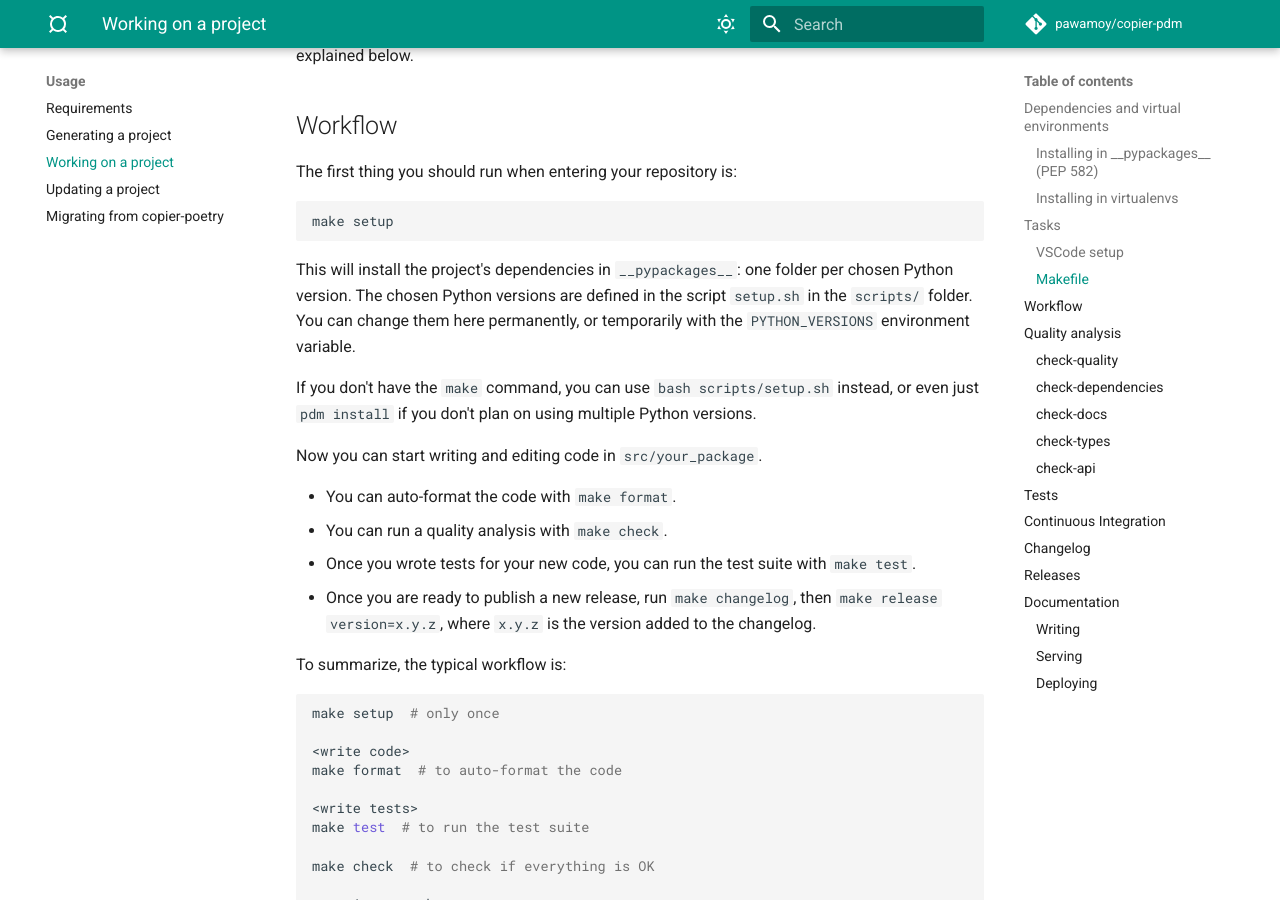
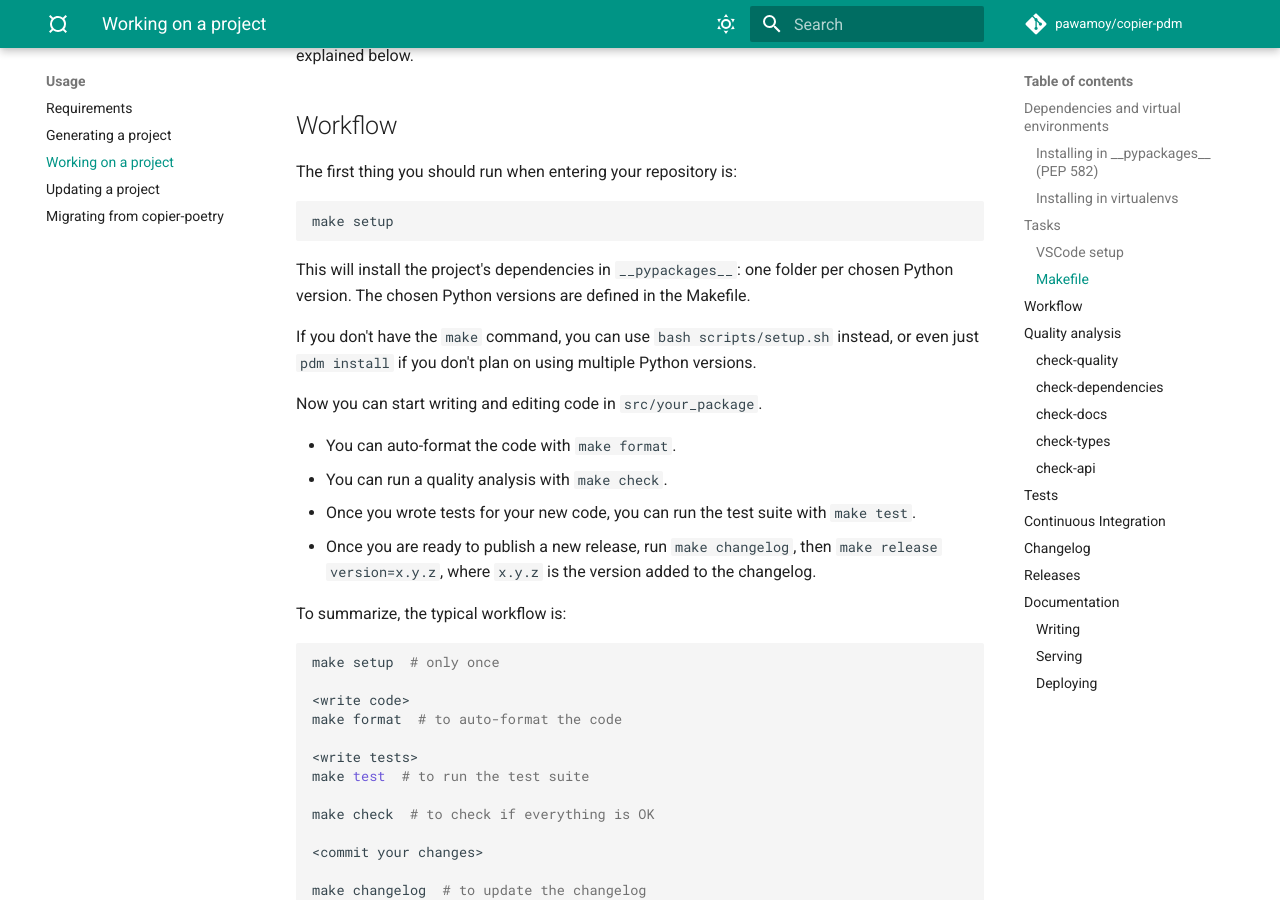
Before and after one commit to pawamoy/copier-pdm, an MkDocs documentation site: the page built from docs/work.md, in a window 1280 px wide and 900 px high, scrolled down 4221 px. Built offline with MkDocs 1.6.1 and Material for MkDocs 9.7.7, drawn with Linux system fonts in a browser that asks for light colours; comment, search, counter and statistics services are not loaded.

Commit message:
docs: Update docs

```diff
--- a/docs/work.md
+++ b/docs/work.md
@@ -340,10 +340,7 @@
 
 This will install the project's dependencies in `__pypackages__`:
 one folder per chosen Python version.
-The chosen Python versions are defined
-in the script `setup.sh` in the `scripts/` folder.
-You can change them here permanently,
-or temporarily with the `PYTHON_VERSIONS` environment variable.
+The chosen Python versions are defined in the Makefile.
 
 If you don't have the `make` command,
 you can use `bash scripts/setup.sh` instead,
```
Also changed, not shown: 2 other files.
